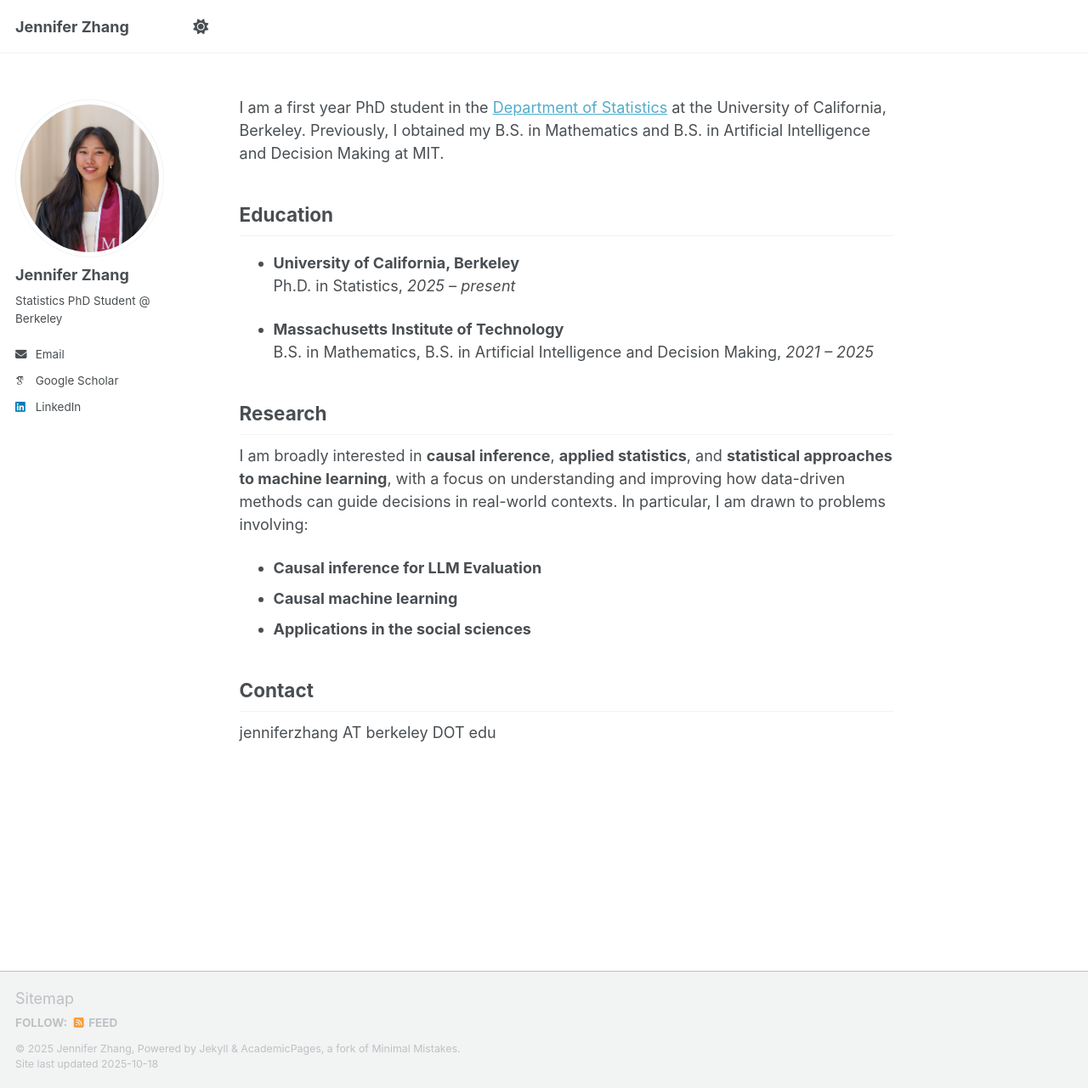
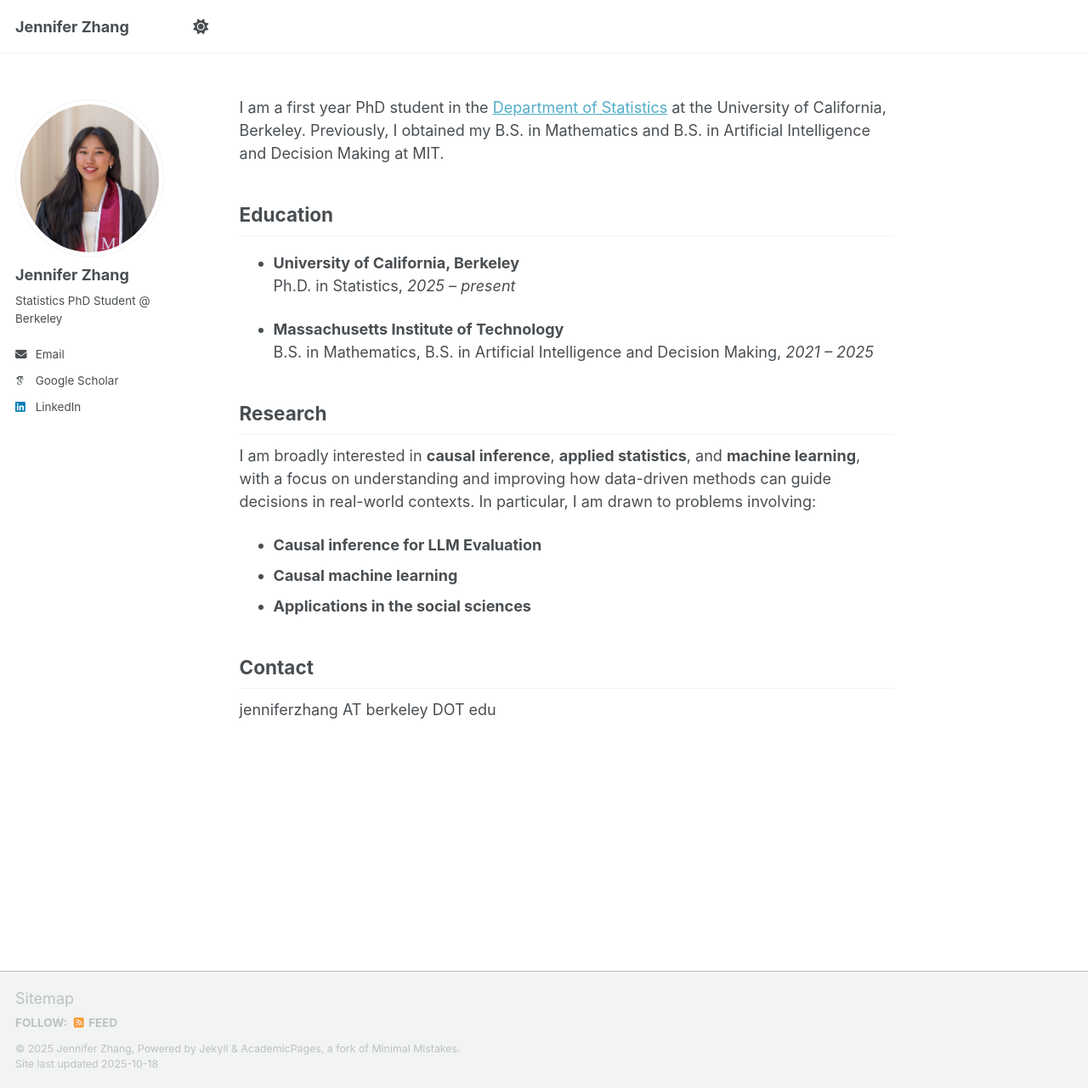
Before and after one commit to jenjzhang/jenjzhang.github.io, a Jekyll site: the page built from _pages/about.md, in a window 1280 px wide and 1281 px high. Shown: the whole window at 85% size. Built offline with Jekyll 4.4.1, drawn with Linux system fonts in a browser that asks for light colours; some web fonts are replaced; a script that is not in the unit is left out.

Commit message:
Update about.md

```diff
--- a/_pages/about.md
+++ b/_pages/about.md
@@ -21,7 +21,7 @@ Education
 Research
 -----
 
-I am broadly interested in **causal inference**, **applied statistics**, and **statistical approaches to machine learning**, with a focus on understanding and improving how data-driven methods can guide decisions in real-world contexts. In particular, I am drawn to problems involving:
+I am broadly interested in **causal inference**, **applied statistics**, and **machine learning**, with a focus on understanding and improving how data-driven methods can guide decisions in real-world contexts. In particular, I am drawn to problems involving:
 
 - **Causal inference for LLM Evaluation**
 - **Causal machine learning**
```
